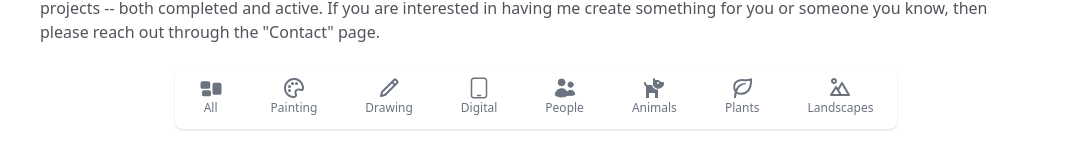
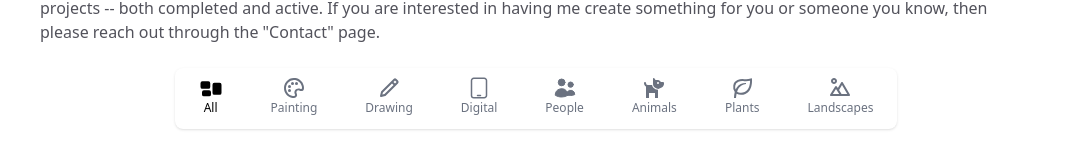
Before and after one commit to kylesurfs/steph-paints-vite, a React (Vite) app: page / in a window 1280 px wide. Shown: the part 320-487 px from the top of the page, without its empty margins (104-1181 px from the left). Built offline with nearby package versions, Linux system fonts and the light colour scheme.

Commit message:
Updated FilterBar to use state to show which selection is active

```diff
--- a/src/components/FilterBar.tsx
+++ b/src/components/FilterBar.tsx
@@ -1,3 +1,6 @@
+//== react, react-router-dom, Auth0 ==//
+import { useState } from 'react';
+
 //== TSX Components, Functions ==//
 import { Container } from './Container';
 
@@ -67,7 +70,10 @@ interface FilterBarProps {
 }
 
 const FilterBar: React.FC<FilterBarProps> = ({ onFilterChange }) => {
+  const [activeFilter, setActiveFilter] = useState<string>('none');
+
   const handleFilterClick = (item: FilterIconData) => {
+    setActiveFilter(item.filterValue);
     onFilterChange(item);
   };
 
@@ -82,7 +88,12 @@ const FilterBar: React.FC<FilterBarProps> = ({ onFilterChange }) => {
                   <div
                     key={index}
                     onClick={() => handleFilterClick(item)}
-                    className='flex flex-col items-center text-gray-500 hover:text-black active:text-black dark:text-gray-400 hover:dark:text-white active:dark:text-white transition border-b border-transparent hover:border-b hover:border-gray-300 active:border-b active:border-gray-300 pb-1'
+                    className={`flex flex-col items-center hover:text-black hover:dark:text-white transition border-b border-transparent hover:border-b hover:border-gray-300 active:border-b active:border-gray-300 pb-1
+                    ${
+                      activeFilter === item.filterValue
+                        ? 'text-black dark:text-white border-b border-gray-300'
+                        : 'text-gray-500 dark:text-gray-400 '
+                    }`}
                   >
                     {item.icon}
                     <span className='text-xs'>{item.label}</span>
```
